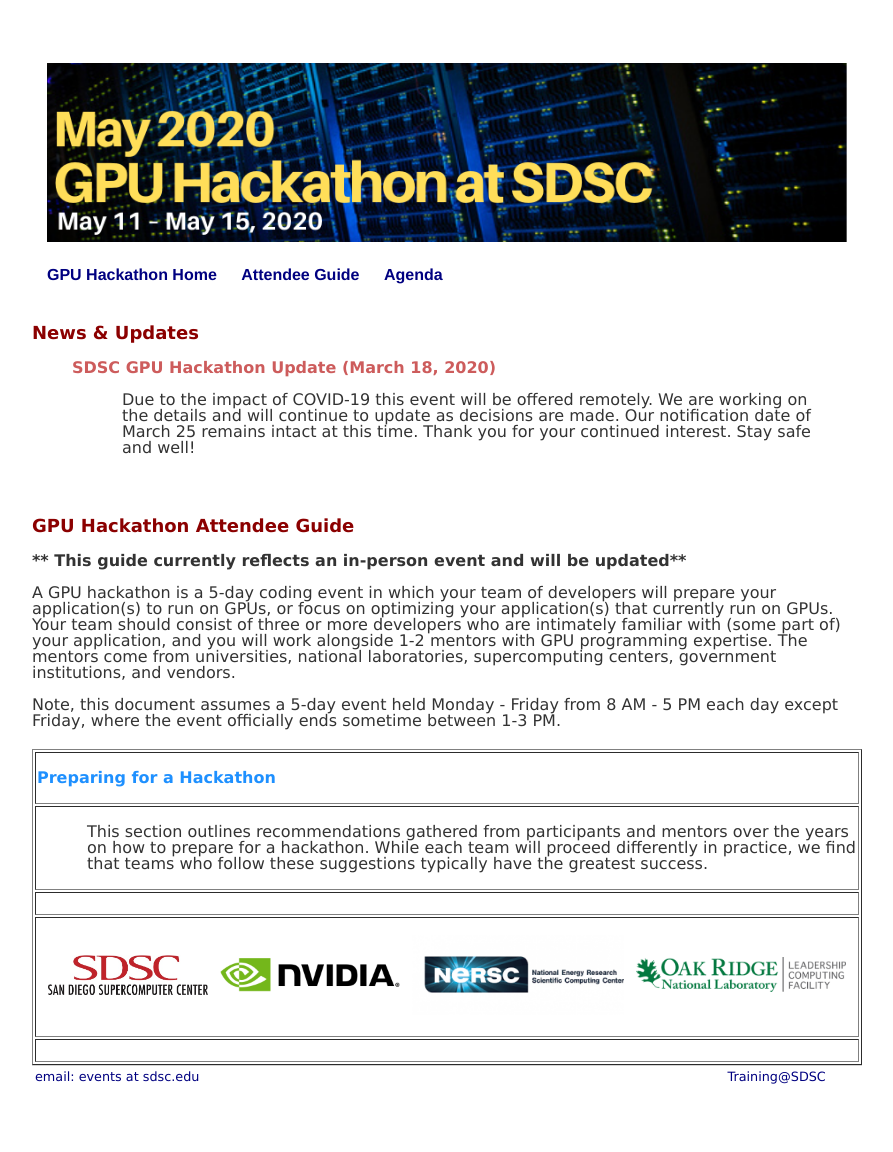
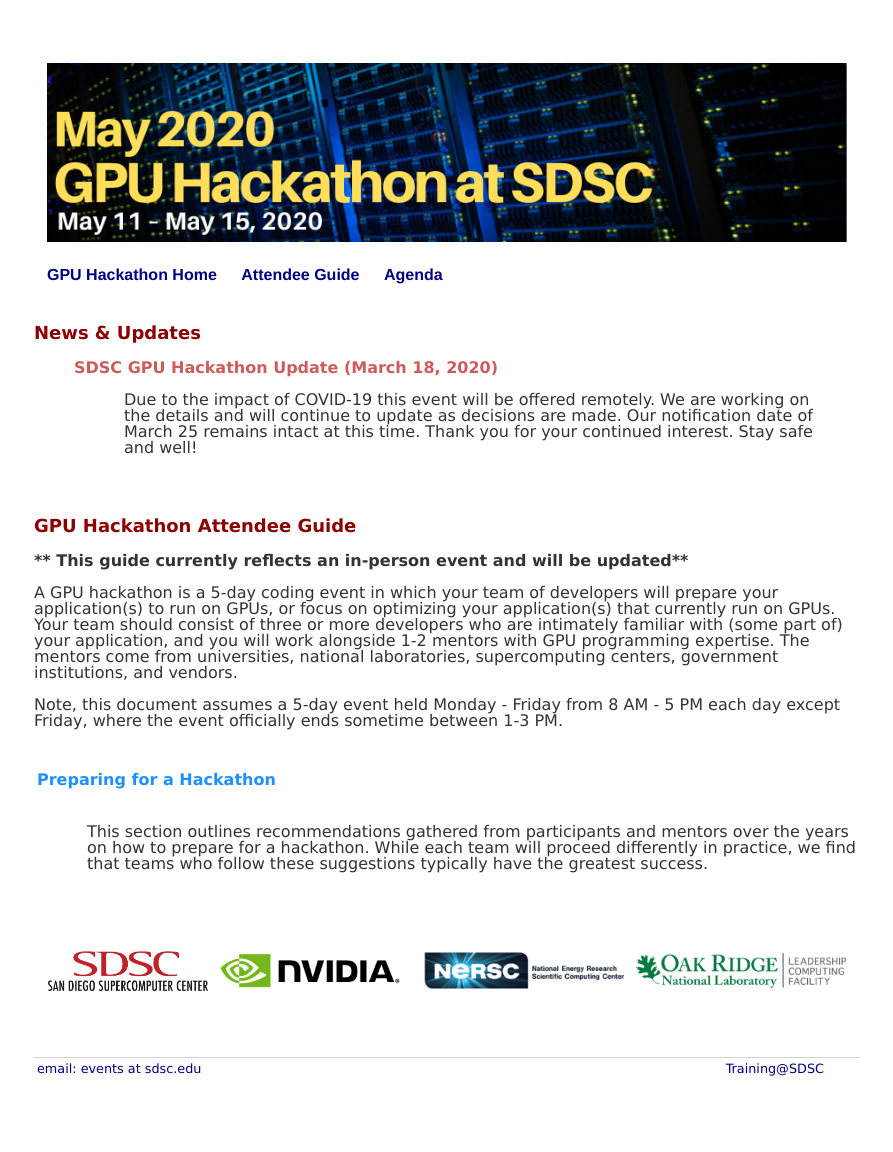
Before and after one commit to sdsc-hpc-training/sdsc-hpc-training.github.io, a Jekyll site: the page built from gpuhackathon/attendee_guide.html, in a window 1280 px wide. Shown: the whole page, without its empty margins (193-1086 px from the left). Built offline with Jekyll 4.4.1, drawn with Linux system fonts in a browser that asks for light colours.

Commit message:
Update attendee_guide.html

```diff
--- a/gpuhackathon/attendee_guide.html
+++ b/gpuhackathon/attendee_guide.html
@@ -29,9 +29,9 @@
 each day except Friday, where the event officially ends sometime between 1-3 PM.
 </p>
 </td></tr>
-
+<tr><td align='left' valign='top'> </td></tr>
 <tr><td align='left' valign='top'>
-<table border=1 width=96% align="center">  <!--- begin info table --->
+<table border=0 width=96% align="center">  <!--- begin info table --->
 <tr><td align='left' valign='top' >
   <p class="sectitle">
       Preparing for a Hackathon
```
